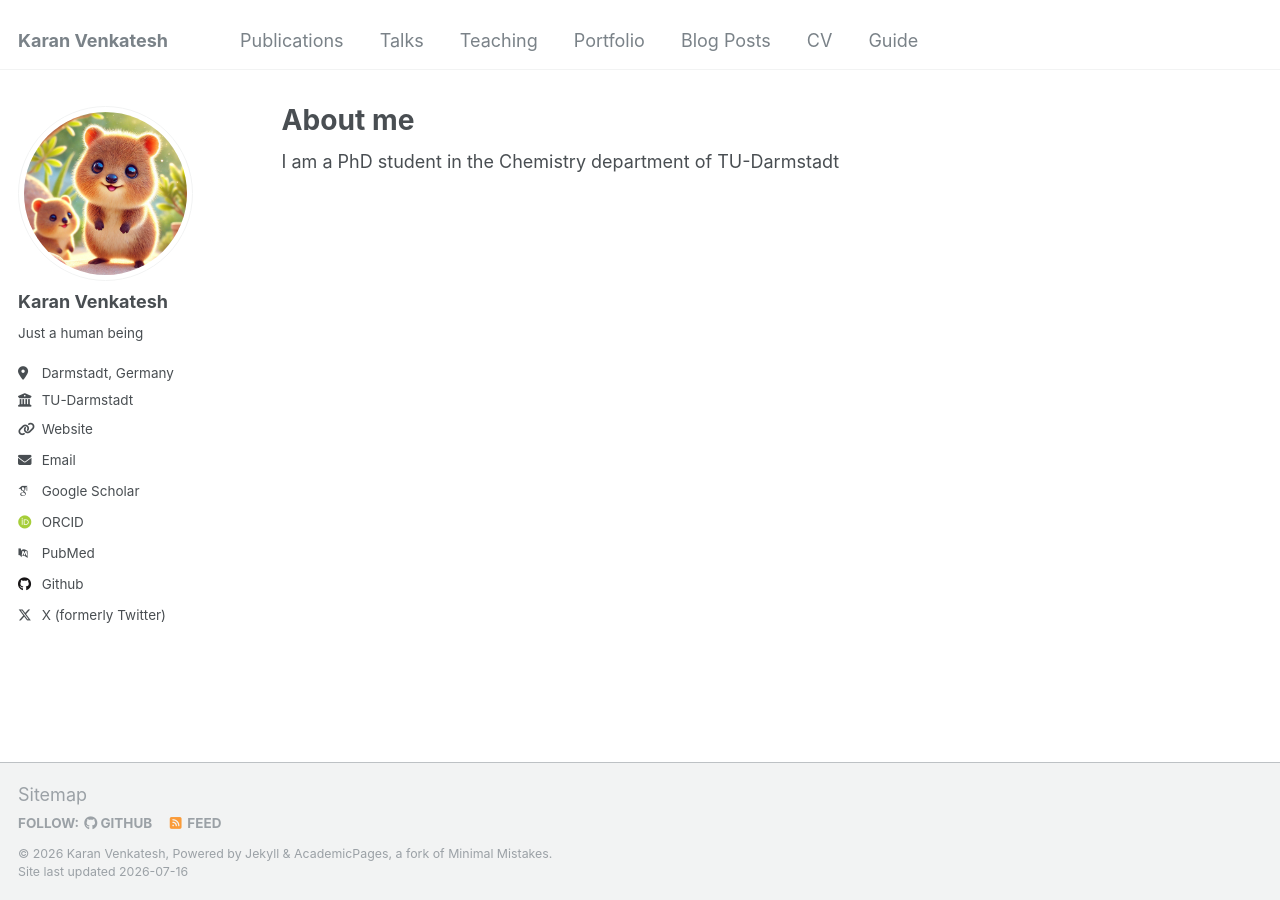
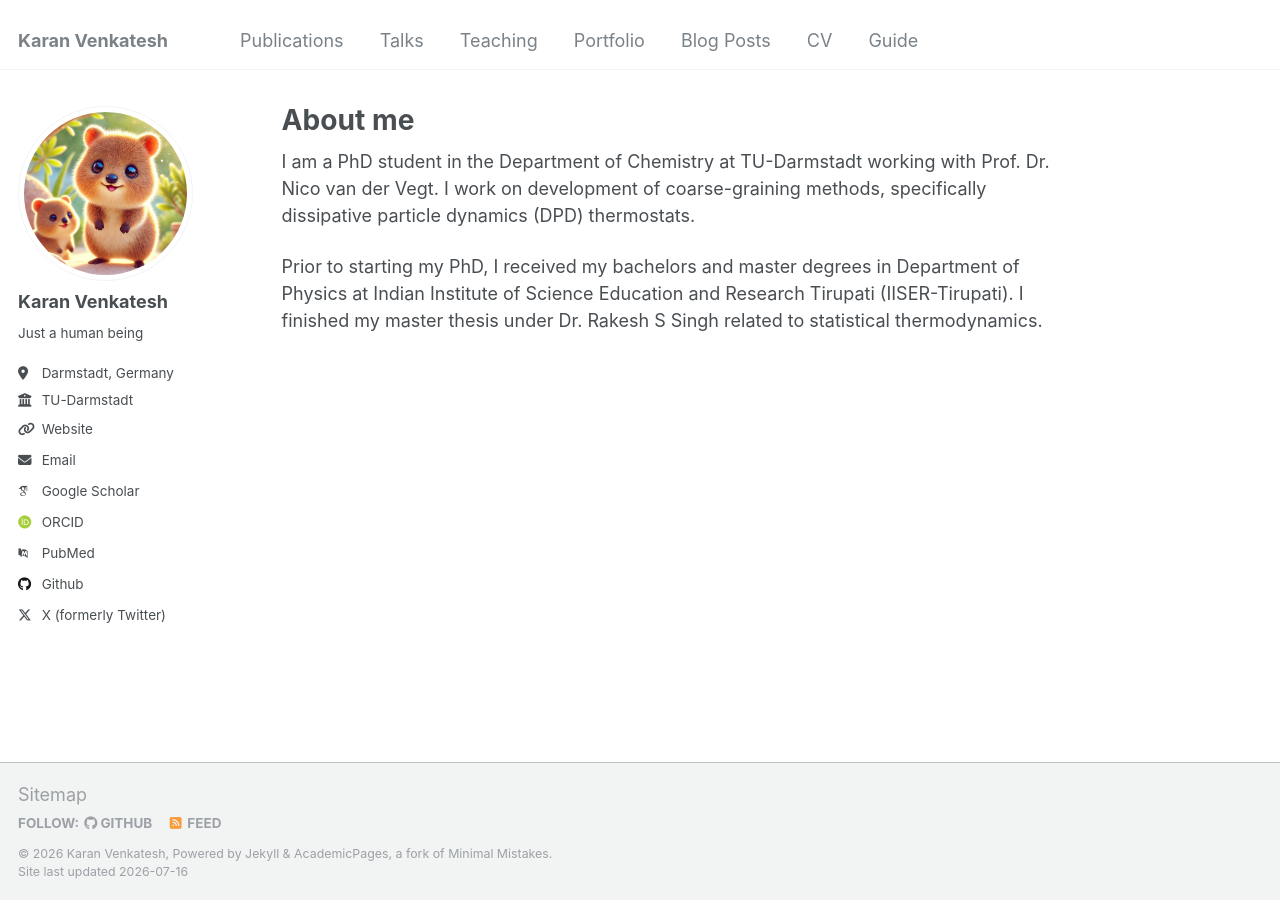
Before and after one commit to karanv99/karanv99.github.io, a Jekyll site: the page built from _pages/about.md, in a window 1280 px wide. Built offline with Jekyll 4.4.1, drawn with Linux system fonts in a browser that asks for light colours; some web fonts are replaced.

Commit message:
Update homepage

```diff
--- a/_pages/about.md
+++ b/_pages/about.md
@@ -7,4 +7,6 @@ redirect_from:
   - /about.html
 ---
 
-I am a PhD student in the Chemistry department of TU-Darmstadt
+I am a PhD student in the Department of Chemistry at TU-Darmstadt working with Prof. Dr. Nico van der Vegt. I work on development of coarse-graining methods, specifically dissipative particle dynamics (DPD) thermostats.
+
+Prior to starting my PhD, I received my bachelors and master degrees in Department of Physics at Indian Institute of Science Education and Research Tirupati (IISER-Tirupati). I finished my master thesis under Dr. Rakesh S Singh related to statistical thermodynamics.
```
